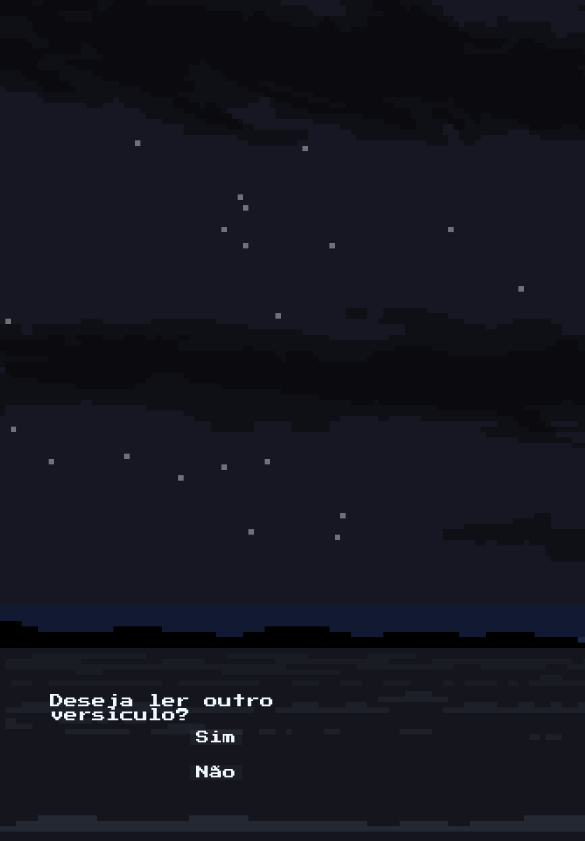
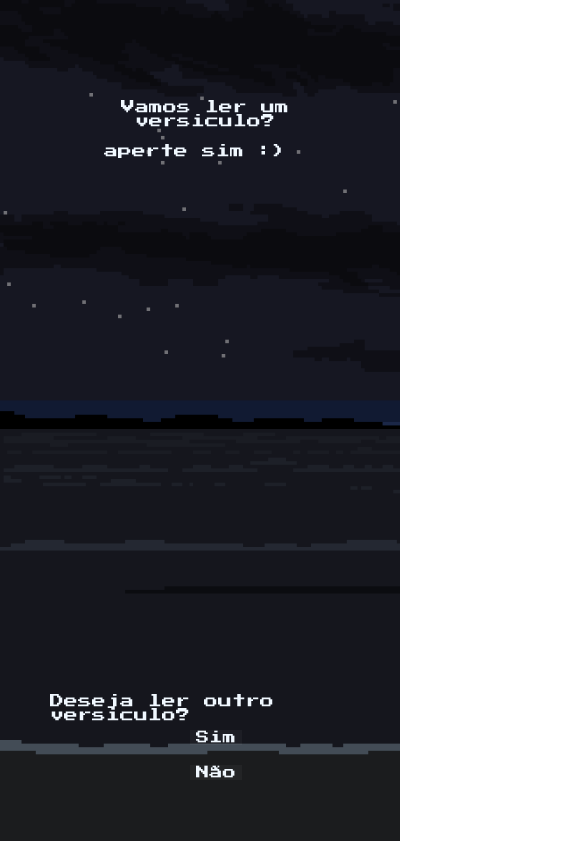
Before and after one commit to devmatheuss0/versiculos.online, a plain HTML site: page index.html in a window 390 px wide. Shown: the top 841 px of the page, 585 px wide, since content can reach past the window. Drawn offline with Linux system fonts and the light colour scheme.

Commit message:
Update styles.css

```diff
--- a/styles.css
+++ b/styles.css
@@ -2,14 +2,19 @@ body {
     background-image: url('luso.gif.gif');
     background-repeat: no-repeat;
     background-size: cover;
-    width: 1920px;
-    height: 1280px;
+   margin:0;
 
 }
-
-.vers{
+body *{
+    box-sizing: border-box;
+}
+#vers{
     color: aliceblue;
     font-family: 'Press Start 2P', cursive;
+    width: 100vw;
+    height: 100vh;
+    display:flex ;
+
 
 
 
@@ -18,22 +23,25 @@ body {
 
         text-align: center;
         margin:10px;
-        width: auto;
-        height: auto;
+        width: 100vw;
+        height: 100vh;
+        padding: 30px 35px;
         margin-top: 70px;
         position: absolute;
-        left: 650px;
+        left: 0px;
 
 
 }
 #paltxt{
-    text-align: center;
-        width: 500px;
-        height: auto;
-        text-align:right;
+        text-align: center;
+        width: 100vw;
+        height: 100vh;
+        padding: 30px 35px;
+        display: flex;
+        text-align:center;
         position: absolute;
         top:100px;
-        left: 450px;
+
 }
 
 
@@ -90,3 +98,34 @@ div{
     font-family: 'Press Start 2P', cursive;
     font-size: 14px;
 }
+@media only screen and (max-width:950px){
+    #verstxt {
+      width: 85%;
+    }
+  }
+  @media only screen and (max-width:600px){
+   #vers{
+    text-align: left;
+   }
+
+    #verstxt{
+      width: 100%;
+      height: auto;
+    }
+    #paltxt{
+      width: 100%;
+      height: auto;
+      justify-content: center;
+      align-items: left;
+    }
+    #vers{
+      width: 90%;
+    }
+    button{
+        margin: 0;
+        width: auto;
+        height: auto;
+        text-align: left;
+        justify-content: left;
+    }
+  }
```
